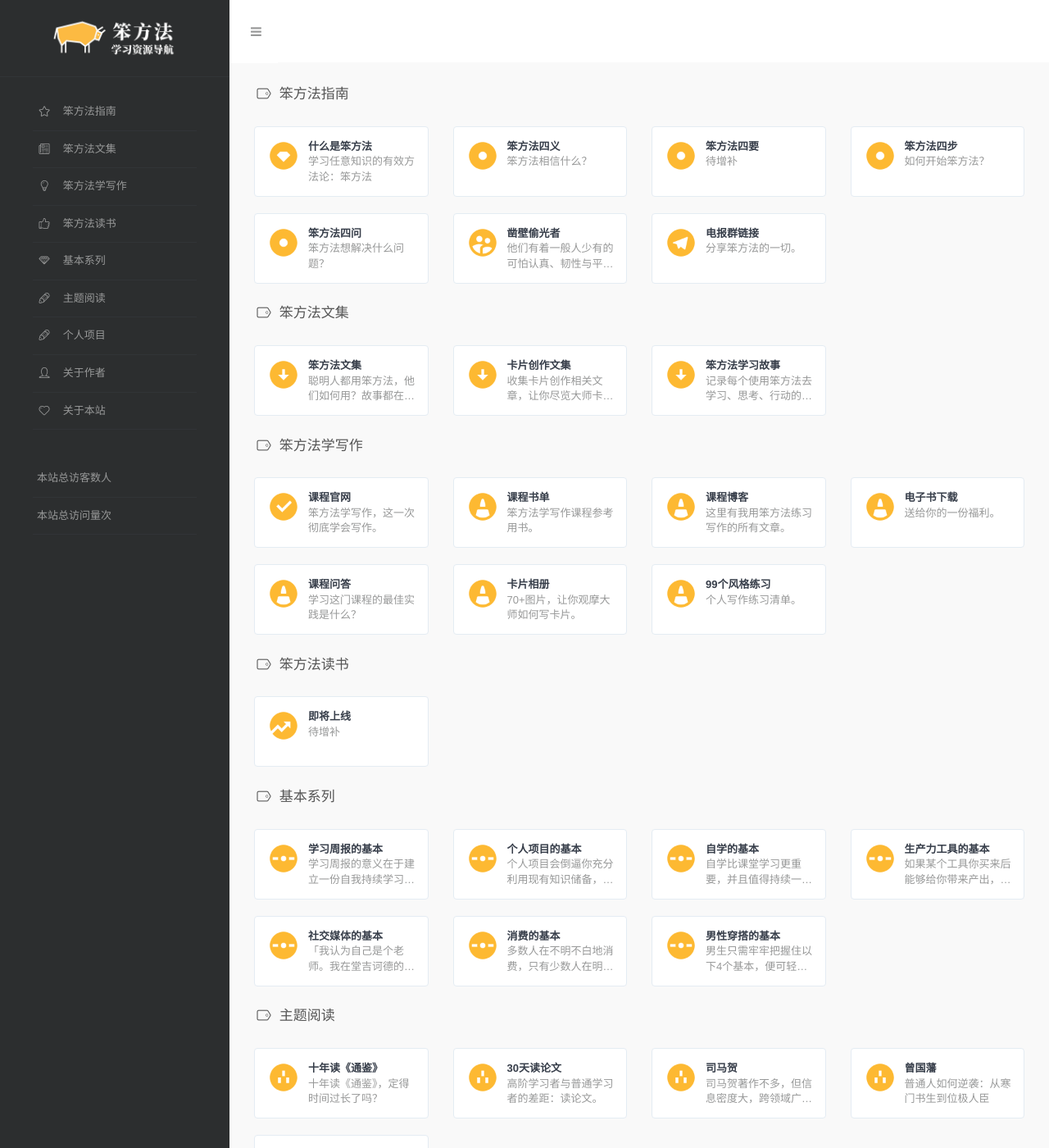
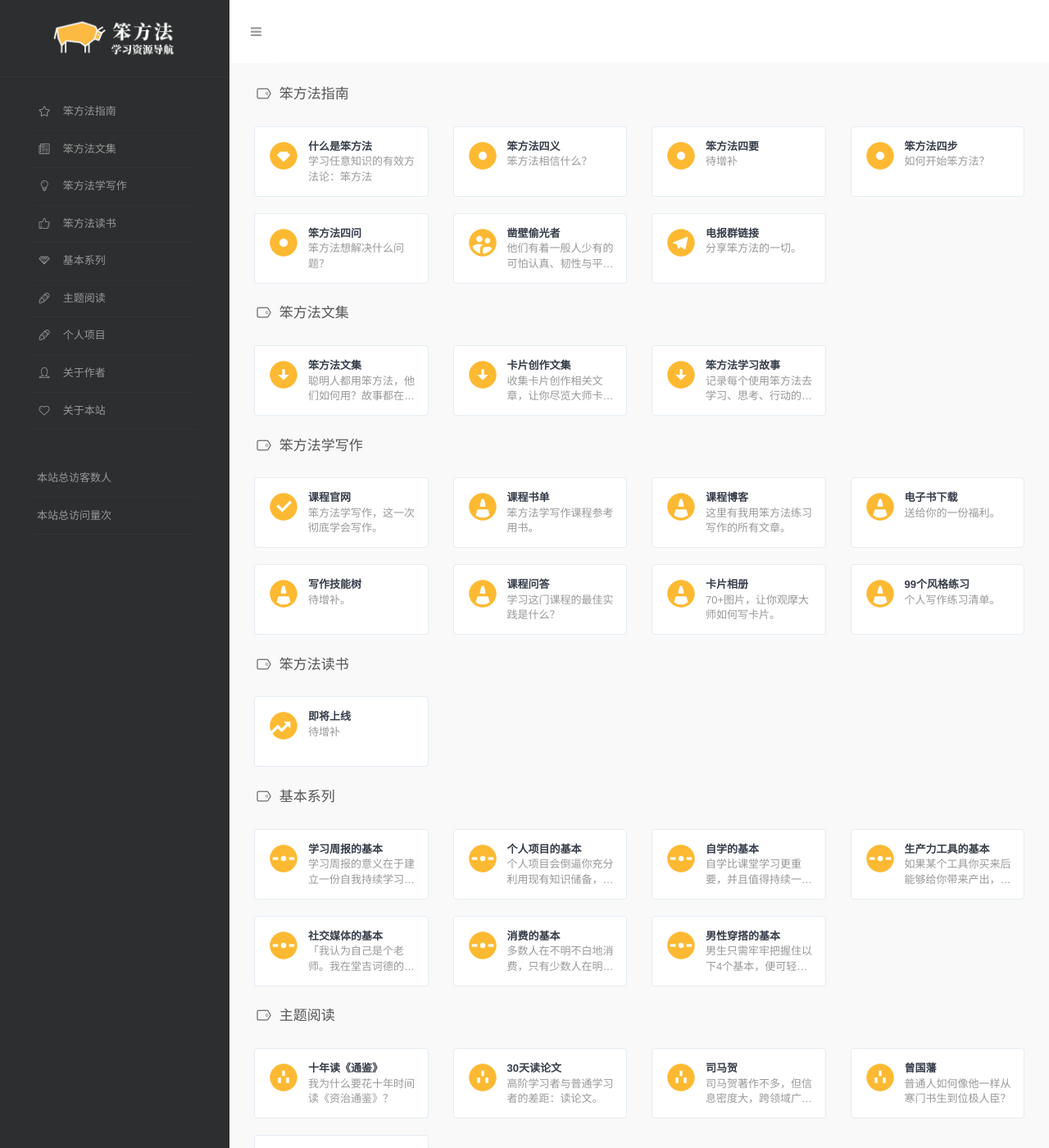
Before and after one commit to cnfeat/Home.LearnThingsTheHardWay.com, a Jekyll site: the page built from index.html, in a window 1280 px wide and 1400 px high. Shown: the whole window at 82% size. Built offline with Jekyll 4.4.1, drawn with Linux system fonts in a browser that asks for light colours; comment, search, counter and statistics services are not loaded.

Commit message:
Update webstack.yml

```diff
--- a/_data/webstack.yml
+++ b/_data/webstack.yml
@@ -67,6 +67,10 @@
       logo: /assets/images/logos/markup-fill.png
       url: https://github.com/cnfeat/GoodThingList/blob/master/Book_LearnWritingTheHardWay.pdf
       description: 送给你的一份福利。
+    - title: 写作技能树
+      logo: /assets/images/logos/markup-fill.png
+      url: 待增补
+      description: 待增补。
     - title: 课程问答
       logo: /assets/images/logos/markup-fill.png
       url: https://trello.com/b/0qD7WZch/%E3%80%8A%E7%AC%A8%E6%96%B9%E6%B3%95%E5%AD%A6%E5%86%99%E4%BD%9C%E3%80%8B%E5%AD%A6%E4%B9%A0%E6%8C%87%E5%BC%95
@@ -129,7 +133,7 @@
     - title: 十年读《通鉴》
       logo: /assets/images/logos/outlet-2-fill.png
       url: https://www.cnfeat.com/blog/2019/05/04/TenYears/
-      description: 十年读《通鉴》，定得时间过长了吗？
+      description: 我为什么要花十年时间读《资治通鉴》？
     - title: 30天读论文
       logo: /assets/images/logos/outlet-2-fill.png
       url: https://www.cnfeat.com/blog/2017/11/02/HowToReadPaper/
@@ -141,7 +145,7 @@
     - title: 曾国藩
       logo: /assets/images/logos/outlet-2-fill.png
       url: https://www.cnfeat.com/blog/2019/03/05/ZengGuoFan/
-      description: 普通人如何逆袭：从寒门书生到位极人臣
+      description: 普通人如何像他一样从寒门书生到位极人臣？
     - title: 马奇
       logo: /assets/images/logos/outlet-2-fill.png
       url: https://www.cnfeat.com/blog/2019/09/19/ReadMarch/
```
